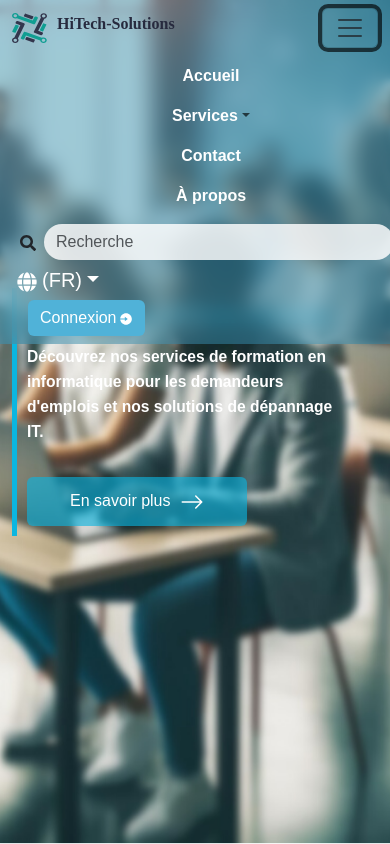
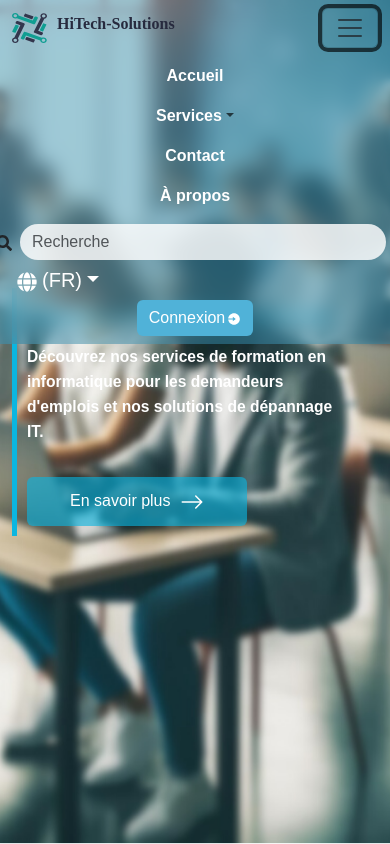
Before and after one commit to HaAymar/TFE-HiTech, a React (Create React App) app in the folder HiTech-Solutions/Frontend/: page / in a window 390 px wide. Both pictures are taken after a click on the button 350 px from the left and 28 px from the top of the page. Shown: the top 844 px of the page. Built offline with nearby package versions, Linux system fonts and the light colour scheme; what recoil-persist would draw is missing.

Commit message:
Mise a jour Web App

```diff
--- a/HiTech-Solutions/Frontend/src/Components/Navbar/index.tsx
+++ b/HiTech-Solutions/Frontend/src/Components/Navbar/index.tsx
@@ -140,10 +140,9 @@ const NavBar: React.FC = () => {
 						<Form.Control
 							type="search"
 							placeholder="Recherche"
-							className="me-3 mr-100 w-75"
+							className="me-3 mr-100 w-75 search-bar"
 							aria-label="Search"
 							style={{
-								minWidth: "350px",
 								borderRadius: "20px",
 								border: "none",
 								backgroundColor: "#ffffffd2",
--- a/HiTech-Solutions/Frontend/src/Components/Navbar/style.css
+++ b/HiTech-Solutions/Frontend/src/Components/Navbar/style.css
@@ -7,3 +7,20 @@
 	backdrop-filter: blur(10px);
 	padding-left: 20px;
 }
+.search-bar {
+	min-width: 350px;
+	border-radius: 20px;
+	border: none;
+	background-color: #ffffffd2;
+}
+
+@media (max-width: 768px) {
+	.search-bar {
+		min-width: 100%;
+		width: 100%;
+	}
+}
+
+.navbar-nav {
+	align-items: center;
+}
```
